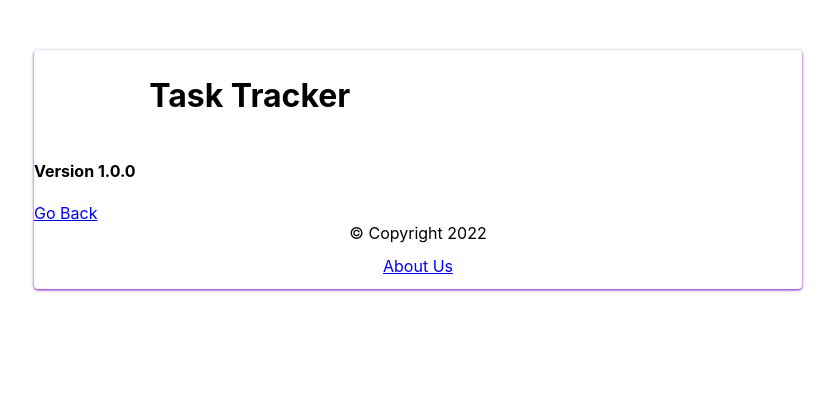
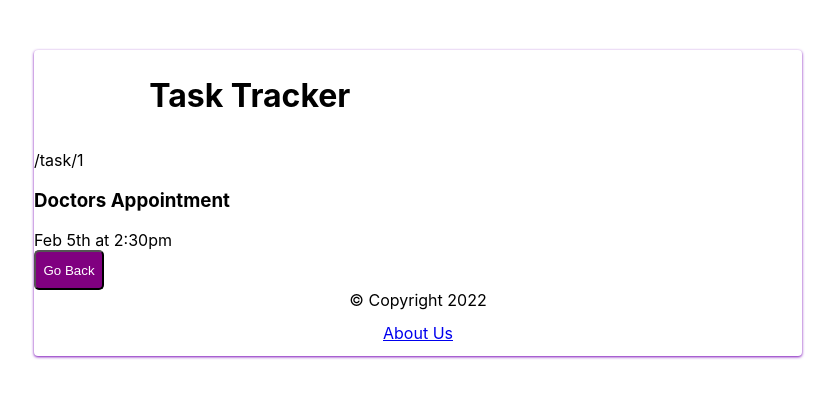
Before and after one commit to victorboadum/react-task-tracker, a React (Create React App) app: page /task/1 in a window 1280 px wide. Shown: the top 398 px of the page, without its empty margins (222-1057 px from the left). Built offline with nearby package versions, Linux system fonts and the light colour scheme; data requests are answered from the project's data file.

Commit message:
tracker updated

```diff
--- a/db.json
+++ b/db.json
@@ -31,8 +31,8 @@
       "id": 7
     },
     {
-      "text": "janet donkor go to kumasi",
-      "day": "monday 3:00 am",
+      "text": "janet go to kumasi",
+      "day": "saturday",
       "reminder": false,
       "id": 8
     }
--- a/src/App.js
+++ b/src/App.js
@@ -5,9 +5,9 @@
 import ShowTask from './Components/ShowTask';
 import Footer from './Components/Footer';
 import About from './Components/About';
+import TaskDetails from './Components/TaskDetails';
 import {useState, useEffect} from "react";
 import {BrowserRouter as Router, Routes, Route} from "react-router-dom"
-//import {Routes as Router, Route} from "react-router-dom"
 
 
 
@@ -98,7 +98,7 @@
       const toggleOndbClick = async (id)=> {
         console.log('dbClick on: ', id)
 
-        //get-db-data:
+        //get-db-data: & update toggle on db:
         const taskToToggle = await fetchTask(id);
         //modify-pulled-db-data:
         const updatedTask = {...taskToToggle, reminder:!taskToToggle.reminder}
@@ -167,7 +167,7 @@
       }
 
 
-
+  //NOTE: create a link to hit various routes
   return (
 
       <Router>
@@ -193,7 +193,7 @@
 
               <Route path="/about" element={<About/>} />
 
-              <Route path="/task/:id" element={<About/>} />
+              <Route path="/task/:id" element={<TaskDetails/>} />
 
             </Routes>
 
--- a/src/Components/Button.jsx
+++ b/src/Components/Button.jsx
@@ -2,13 +2,13 @@
 
 
 
-const Button = ({isAddTask, onClick}) => {
+const Button = ({isAddTask, onClick, text = 'Add'}) => {
 
   return (
     <div>
       <div>
         <button onClick={onClick} className="btn-add" style={{backgroundColor: `${isAddTask ? 'red' : 'purple'}`}}>
-            {isAddTask ? 'Close' : 'Add'}
+            {isAddTask ? 'Close' : text}
         </button>
       </div>
     </div>
--- a/src/Components/Header.jsx
+++ b/src/Components/Header.jsx
@@ -10,6 +10,9 @@
   }*/
 
   const location = useLocation();
+  //const {pathname} = location;
+  //const {pathname} = useLocation();
+
 
 
   return (
--- /dev/null
+++ b/src/Components/TaskDetails.jsx
@@ -0,0 +1,70 @@
+import { useState, useEffect } from 'react';
+import Button from './Button';
+import { useParams, Navigate, useNavigate, useLocation } from 'react-router-dom';
+
+
+//NOTE: either: you use a <Navigate/>-redirect-Component-Link to= a given Route('/')
+//or: use: the useNavigate()_obj, instantiated to receive a redirect-Route('/') as param
+
+const TaskDetails = () => {
+
+    const [loading, setLoading] = useState(true);
+    const [task, setTask] = useState({});
+    const [error, setError] = useState(null);
+
+    const params = useParams();
+    console.log(params.id);
+    const navigate = useNavigate(); //used for redirects for various auth success, failures & reasons
+    //const location = useLocation();
+    //const {pathname} = location;
+    const {pathname} = useLocation(); //get the pathname of the current_Route/_page
+
+    useEffect(() =>{
+        const fetchTask = async ()=>{
+            const res = await fetch(`http://localhost:5000/tasks/${params.id}`);
+            const data = await res.json();
+
+            //check for error, eg: '/tasks/anything-anonymous'
+            if(res.status === 404){
+
+                navigate('/')
+
+                setError('task not found'); //use to auth <Navigate/>-redirect-Component alt
+            }
+
+            setTask(data);
+            setLoading(false);
+        }
+
+        fetchTask();
+    }, []);
+
+    /*//DONT: use the <Navigate/>-redirect-Component, when: using the useNavigate()_obj as alternative
+    if(error) { //redirect/navigate-back to a given location/route(eg: '/'), if: anything anonymous entered
+        console.log(error);
+        return <Navigate to='/' /> //return it by a return-keyword(return): to complete the whole-rendering of the Component-func
+                                   //to avoid: the return-keyword below from rendering or return an additional functionality
+    }*/
+
+  return (
+    <div>
+        {
+            loading ? (
+                <h3>Loading...</h3>
+            ) : (
+                <div>
+                    <p>{pathname}</p>
+                    <h3>{task.text}</h3>
+                    <p>{task.day}</p>
+                    <Button text='Go Back' onClick={()=>{
+                        navigate('/'); //or: navigate(-1) or navigate(-2) - to go backwards in a given amount of pages
+                                       //or: navigate(1) or navigate(2) - to go forwards in a given amount of backed-pages
+                    }}/>
+                </div>
+            )
+        }
+    </div>
+  )
+}
+
+export default TaskDetails
--- a/src/Components/Tasks.jsx
+++ b/src/Components/Tasks.jsx
@@ -1,5 +1,6 @@
 import './../App.css';
 import { AiOutlineCloseCircle } from 'react-icons/ai';
+import {Link} from 'react-router-dom'
 
 
 
@@ -13,6 +14,7 @@
                   onClick={()=> onDelete(task.id)}
                   className="hover-icon" style={{color:"red", marginRight:"10px"}}/></p>
                 <p>{task.day}</p>
+                <p><Link to={`/task/${task.id}`}> view details</Link></p>
             </div>)
         })}
 
```
